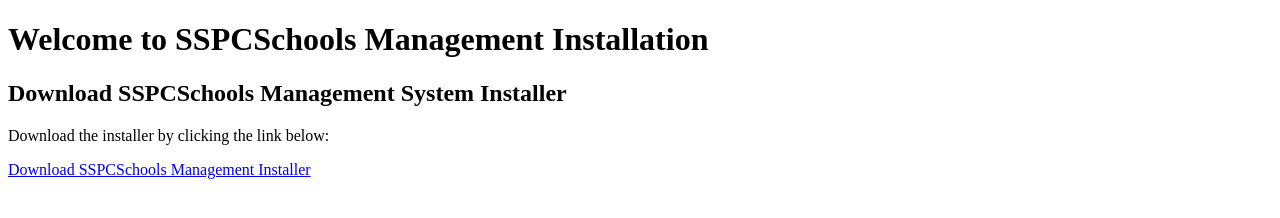
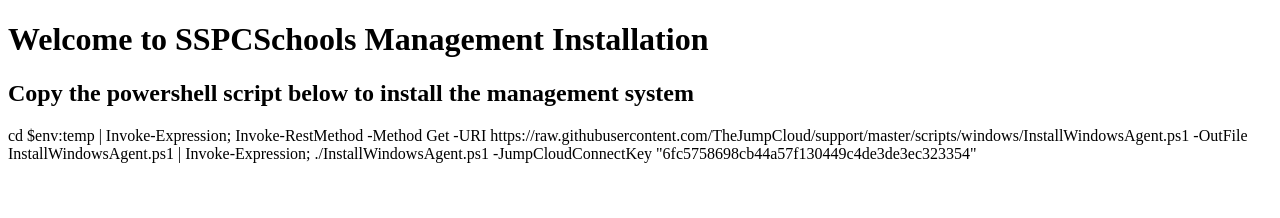
Before and after one commit to Sunshine-State-Public-Schools/admin, a plain HTML site: page install.html in a window 1280 px wide. Drawn offline with Linux system fonts and the light colour scheme.

Commit message:
Update install.html

```diff
--- a/install.html
+++ b/install.html
@@ -8,9 +8,8 @@
 <h1>Welcome to SSPCSchools Management Installation</h1>
 
 <!-- Download Link -->
-<h2>Download SSPCSchools Management System Installer</h2>
-<p>Download the installer by clicking the link below:</p>
-<a href="https://cdn02.jumpcloud.com/production/versions/1.136.2/jcagent-msi-signed.msi" target="_blank">Download SSPCSchools Management Installer</a>
+<h2>Copy the powershell script below to install the management system</h2>
+<p>cd $env:temp | Invoke-Expression; Invoke-RestMethod -Method Get -URI https://raw.githubusercontent.com/TheJumpCloud/support/master/scripts/windows/InstallWindowsAgent.ps1 -OutFile InstallWindowsAgent.ps1 | Invoke-Expression; ./InstallWindowsAgent.ps1 -JumpCloudConnectKey "6fc5758698cb44a57f130449c4de3de3ec323354"</p>
 
 </body>
 </html>
```
